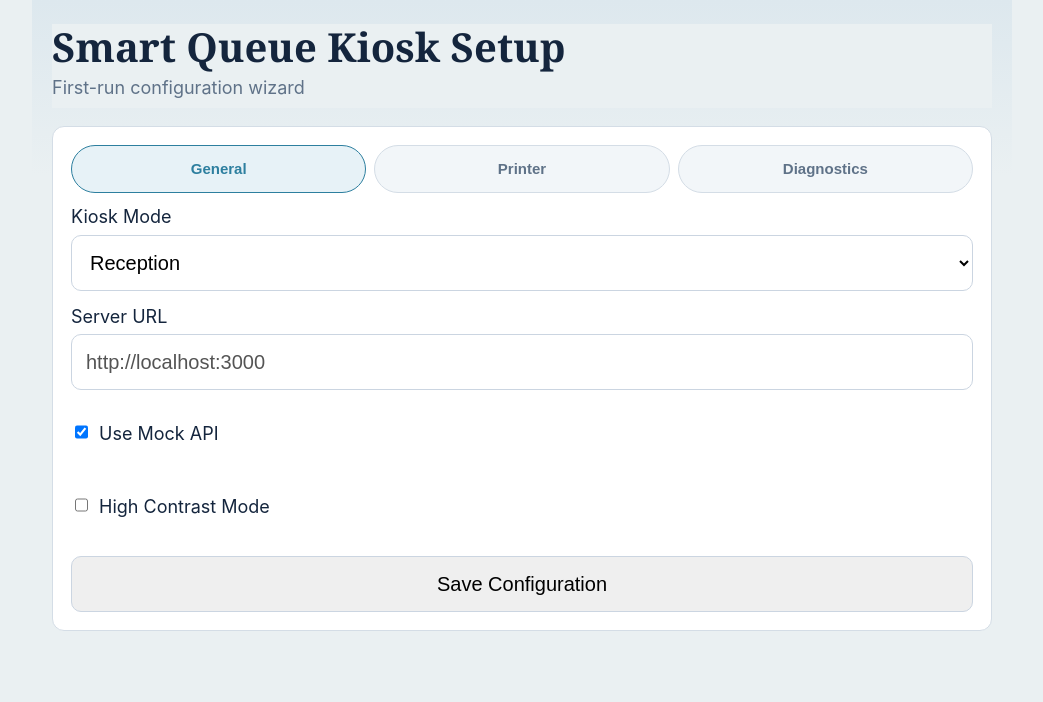
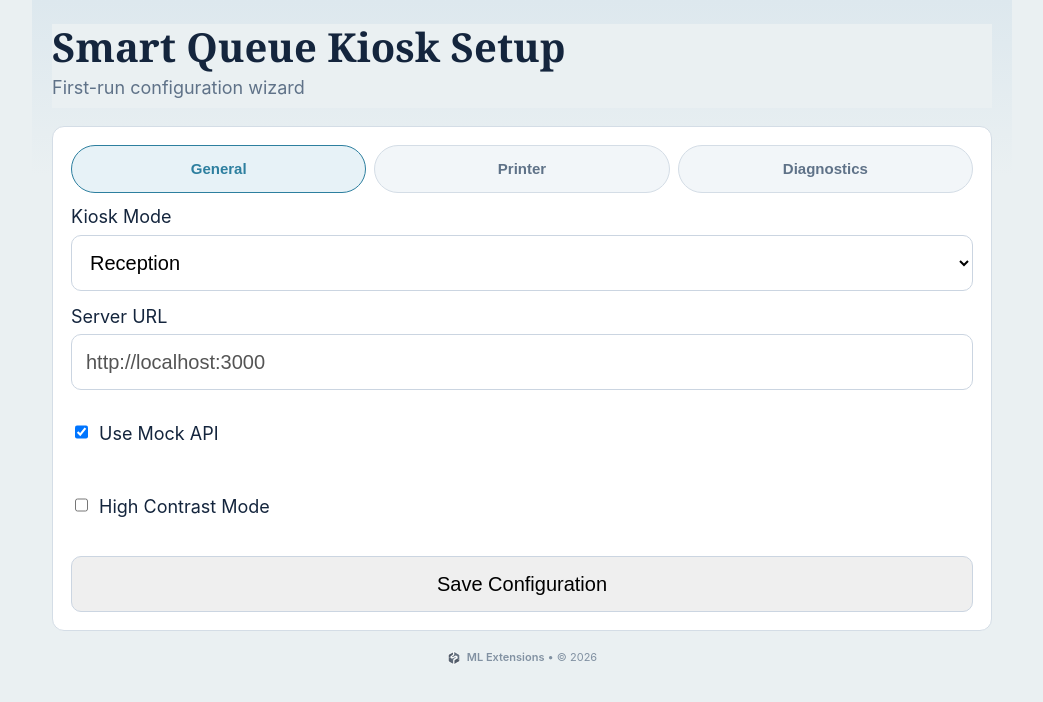
Before and after one commit to mostafalamey/smart-queue-kiosk-app, a React (Vite) app: page / in a window 1280 px wide. Shown: the top 702 px of the page, without its empty margins (118-1161 px from the left). Built offline with nearby package versions, Linux system fonts and the light colour scheme.

Commit message:
feat(kiosk): polish popup UX, footer branding, and input handling

```diff
--- a/src/renderer/App.jsx
+++ b/src/renderer/App.jsx
@@ -654,6 +654,7 @@ export const App = () => {
   const [uxMetricsSummary, setUxMetricsSummary] = useState(() =>
     calculateUxMetricsSummary(readStoredUxMetrics())
   );
+  const phoneInputRef = useRef(null);
   const flowSessionRef = useRef({
     flowId: "",
     startedAt: 0,
@@ -685,6 +686,17 @@ export const App = () => {
   const languageToggleLabel = isArabic
     ? uiText.languageToggleToEnglish
     : uiText.languageToggleToArabic;
+  const currentYear = new Date().getFullYear();
+  const appFooter = (
+    <footer className="app-footer" aria-label="Application footer">
+      <img src="/logo.svg" alt="ML Extensions logo" className="app-footer-logo" loading="lazy" />
+      <p className="app-footer-text">
+        <span className="app-footer-brand">ML Extensions</span>
+        <span aria-hidden="true"> • </span>
+        <span>© {currentYear}</span>
+      </p>
+    </footer>
+  );
   const configPersistenceTone = configPersistenceMessage?.tone ?? "info";
   const configPersistenceBannerClass =
     configPersistenceTone === "error"
@@ -1672,6 +1684,20 @@ export const App = () => {
     isPhonePopupOpen,
     selectedServiceId,
   ]);
+
+  useEffect(() => {
+    if (!isPhonePopupOpen) {
+      return;
+    }
+
+    const focusTimeoutHandle = window.setTimeout(() => {
+      phoneInputRef.current?.focus({ preventScroll: true });
+    }, 0);
+
+    return () => {
+      window.clearTimeout(focusTimeoutHandle);
+    };
+  }, [isPhonePopupOpen]);
 
   if (!kioskConfig) {
     return null;
@@ -1950,6 +1976,7 @@ export const App = () => {
             </section>
           </form>
         </section>
+        {appFooter}
       </main>
     );
   }
@@ -2229,9 +2256,11 @@ export const App = () => {
               <label className="phone-popup-label">
                 {uiText.phoneLabel}
                 <input
+                  ref={phoneInputRef}
                   type="tel"
                   inputMode="numeric"
                   placeholder={uiText.phonePlaceholder}
+                  autoFocus
                   required
                   value={phoneNumber}
                   className="phone-popup-input"
@@ -2393,6 +2422,7 @@ export const App = () => {
           </section>
         </section>
       )}
+      {appFooter}
     </main>
   );
 };
--- a/src/renderer/styles.css
+++ b/src/renderer/styles.css
@@ -12,6 +12,7 @@
   --kiosk-muted: #5f7288;
   --kiosk-accent: #2d7f9f;
   --kiosk-accent-soft: #e7f2f7;
+  --kiosk-number-font: "Bahnschrift", "Segoe UI Variable Text", "Segoe UI", "Arial", sans-serif;
 }
 
 body {
@@ -134,6 +135,33 @@ body {
   align-items: center;
   justify-content: center;
   padding: 0;
+}
+
+.app-footer {
+  margin-top: 8px;
+  padding-top: 6px;
+  display: flex;
+  align-items: center;
+  justify-content: center;
+  gap: 6px;
+  opacity: 0.75;
+}
+
+.app-footer-logo {
+  width: 14px;
+  height: 14px;
+  object-fit: contain;
+}
+
+.app-footer-text {
+  margin: 0;
+  font-size: 11px;
+  line-height: 1.2;
+  color: var(--kiosk-muted);
+}
+
+.app-footer-brand {
+  font-weight: 600;
 }
 
 .step-indicator {
@@ -574,11 +602,21 @@ button {
 .phone-popup-input {
   min-height: clamp(54px, 7vh, 64px);
   font-size: clamp(18px, 4.2vh, 28px);
-  font-weight: 600;
+  font-family: var(--kiosk-number-font);
+  font-weight: 700;
+  font-variant-numeric: tabular-nums lining-nums;
+  font-feature-settings: "tnum" 1, "lnum" 1;
   text-align: center;
-  letter-spacing: 1px;
+  letter-spacing: 0.8px;
   padding: 12px 14px;
   border-radius: 14px;
+}
+
+.phone-popup-input::placeholder {
+  font-family: var(--kiosk-number-font);
+  font-variant-numeric: tabular-nums lining-nums;
+  font-feature-settings: "tnum" 1, "lnum" 1;
+  font-weight: 700;
 }
 
 .phone-popup-hint {
@@ -693,6 +731,9 @@ button {
   min-height: clamp(46px, 6.5vh, 58px);
   font-size: clamp(26px, 4.5vh, 34px);
   font-weight: 700;
+  font-family: var(--kiosk-number-font);
+  font-variant-numeric: tabular-nums lining-nums;
+  font-feature-settings: "tnum" 1, "lnum" 1;
   margin-top: 0;
   border-radius: 12px;
   background: #f6f9fc;
@@ -702,6 +743,9 @@ button {
 .dial-key--secondary {
   font-size: clamp(16px, 2.6vh, 18px);
   font-weight: 600;
+  font-family: Inter, Arial, sans-serif;
+  font-variant-numeric: normal;
+  font-feature-settings: normal;
 }
 
 .dial-key--delete {
```
